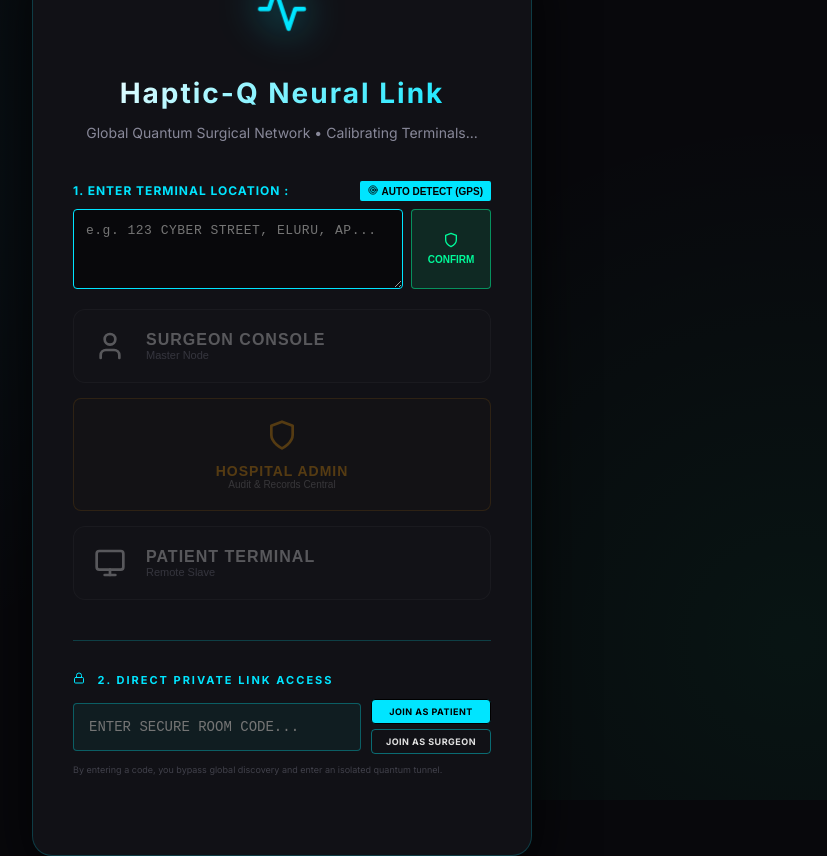
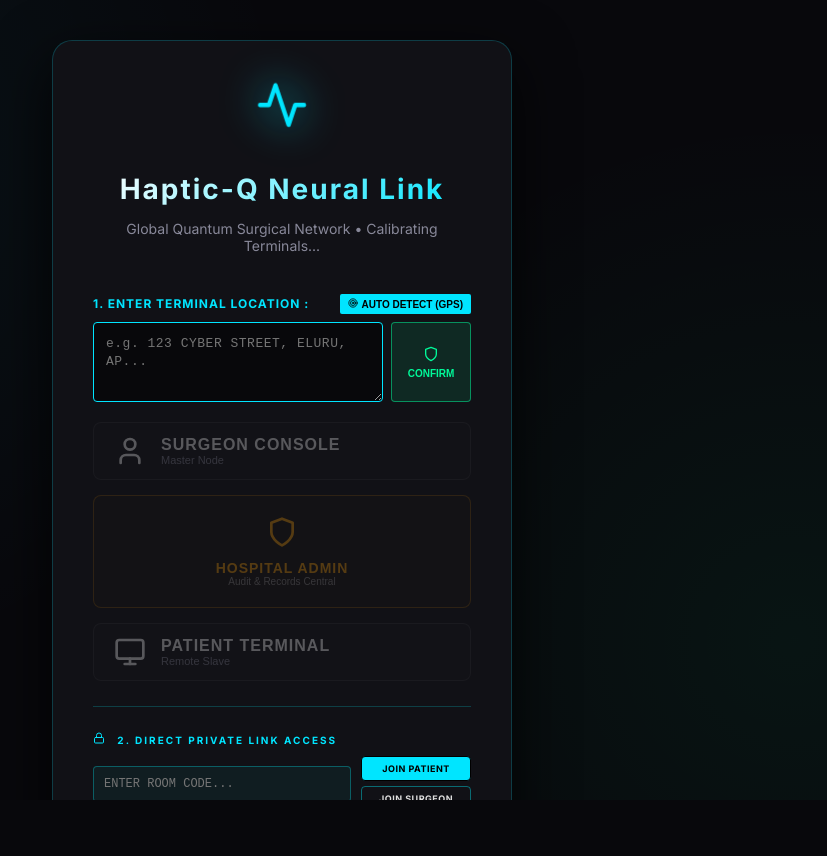
Before and after one commit to mohankrishnakola-68/Finalized-SRM_Project, a React (Vite) app in the folder frontend/: page / in a window 1280 px wide. Shown: the whole page, without its empty margins (358-1185 px from the left). After the commit the page ends 800 px from the top, so only its background shows below. Built offline with nearby package versions, Linux system fonts and the light colour scheme.

Commit message:
UI Polish: Compact landing portal

```diff
--- a/frontend/src/App.jsx
+++ b/frontend/src/App.jsx
@@ -1112,27 +1112,27 @@
             <button className="role-btn patient" onClick={() => handleRoleSelect('patient')}><Monitor size={32} /><div className="role-text"><strong>PATIENT TERMINAL</strong><span>Remote Slave</span></div></button>
           </div>
 
-          <div className="private-join-portal" style={{marginTop: '40px', borderTop: '1px solid rgba(0, 243, 255, 0.2)', paddingTop: '20px', width: '100%', textAlign: 'left'}}>
-             <h3 style={{fontSize: '11px', color: 'var(--accent-cyan)', marginBottom: '12px', letterSpacing: '2px', fontWeight: 'bold'}}>
+          <div className="private-join-portal" style={{marginTop: '25px', borderTop: '1px solid rgba(0, 243, 255, 0.2)', paddingTop: '15px', width: '100%', textAlign: 'left'}}>
+             <h3 style={{fontSize: '10px', color: 'var(--accent-cyan)', marginBottom: '10px', letterSpacing: '2px', fontWeight: 'bold'}}>
                 <Lock size={12} style={{marginRight: '8px'}}/> 2. DIRECT PRIVATE LINK ACCESS
              </h3>
              <div style={{display: 'flex', gap: '10px', alignItems: 'center'}}>
                 <input
                    value={tempRoomId}
                    onChange={(e) => setTempRoomId(e.target.value.toUpperCase())}
-                   placeholder="ENTER SECURE ROOM CODE..."
+                   placeholder="ENTER ROOM CODE..."
                    style={{
                      flex: 1, background: 'rgba(0, 243, 255, 0.05)', color: 'var(--accent-cyan)',
-                     border: '1px solid rgba(0, 243, 255, 0.3)', padding: '15px',
-                     fontSize: '14px', fontFamily: 'monospace', outline: 'none', borderRadius: '4px'
+                     border: '1px solid rgba(0, 243, 255, 0.3)', padding: '10px',
+                     fontSize: '12px', fontFamily: 'monospace', outline: 'none', borderRadius: '4px'
                    }}
                 />
                 <div style={{display: 'flex', flexDirection: 'column', gap: '5px'}}>
-                   <button onClick={() => handlePortalJoin('patient')} className="cyber-button-small" style={{fontSize: '9px', width: '120px', background: 'var(--accent-cyan)', color: '#000'}}>JOIN AS PATIENT</button>
-                   <button onClick={() => handlePortalJoin('surgeon')} className="cyber-button-small" style={{fontSize: '9px', width: '120px', borderColor: 'rgba(0, 243, 255, 0.4)'}}>JOIN AS SURGEON</button>
+                   <button onClick={() => handlePortalJoin('patient')} className="cyber-button-small" style={{fontSize: '9px', width: '110px', background: 'var(--accent-cyan)', color: '#000'}}>JOIN PATIENT</button>
+                   <button onClick={() => handlePortalJoin('surgeon')} className="cyber-button-small" style={{fontSize: '9px', width: '110px', borderColor: 'rgba(0, 243, 255, 0.4)'}}>JOIN SURGEON</button>
                 </div>
              </div>
-             <p style={{fontSize: '9px', opacity: 0.4, marginTop: '10px'}}>By entering a code, you bypass global discovery and enter an isolated quantum tunnel.</p>
+             <p style={{fontSize: '8px', opacity: 0.4, marginTop: '8px'}}>Enter a shared code to bypass discovery and enter an isolated tunnel.</p>
           </div>
         </div>
       </div>
--- a/frontend/src/index.css
+++ b/frontend/src/index.css
@@ -17,6 +17,31 @@
   color: var(--text-main);
   font-family: 'Inter', system-ui, -apple-system, sans-serif;
   overflow: hidden;
+}
+
+.role-selector-container {
+  height: 100vh;
+  width: 100vw;
+  overflow-y: auto;
+  display: flex;
+  justify-content: center;
+  align-items: center;
+  padding: 40px 0;
+  background: radial-gradient(circle at center, #101015 0%, #000 100%);
+}
+
+.role-selector-card {
+  width: 100%;
+  max-width: 460px;
+  background: rgba(15, 15, 20, 0.95);
+  border: 1px solid var(--bg-panel-border);
+  border-radius: 12px;
+  padding: 25px;
+  text-align: center;
+  box-shadow: 0 0 50px rgba(0,0,0,0.8);
+  backdrop-filter: blur(10px);
+  margin-top: auto;
+  margin-bottom: auto;
 }
 
 * {
@@ -1519,13 +1544,13 @@
 
 .role-btn {
   width: 100%;
-  padding: 20px;
+  padding: 12px 20px;
   background: rgba(255,255,255,0.03);
   border: 1px solid rgba(255,255,255,0.1);
-  border-radius: 12px;
-  display: flex;
-  align-items: center;
-  gap: 20px;
+  border-radius: 8px;
+  display: flex;
+  align-items: center;
+  gap: 15px;
   color: #fff;
   text-align: left;
   transition: all 0.3s;
```
